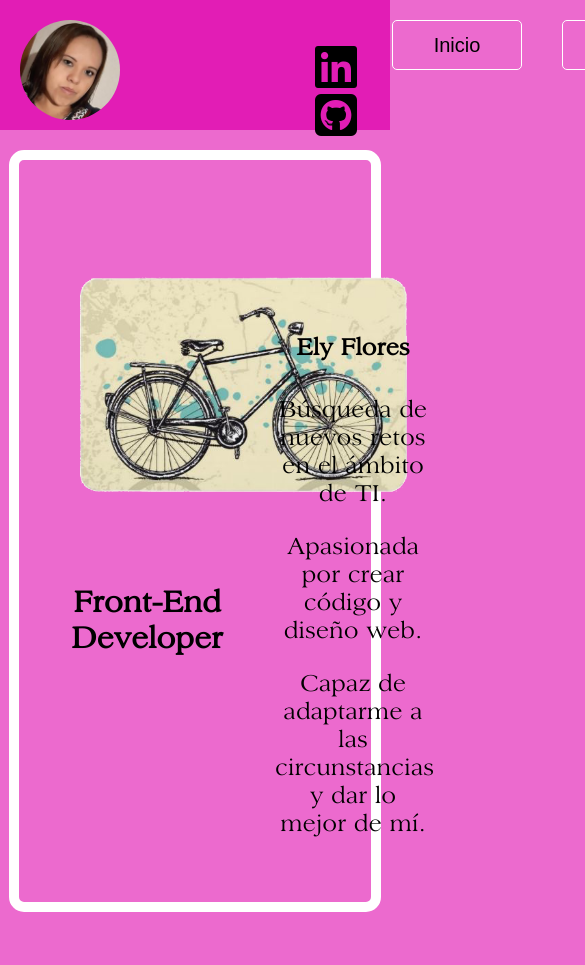
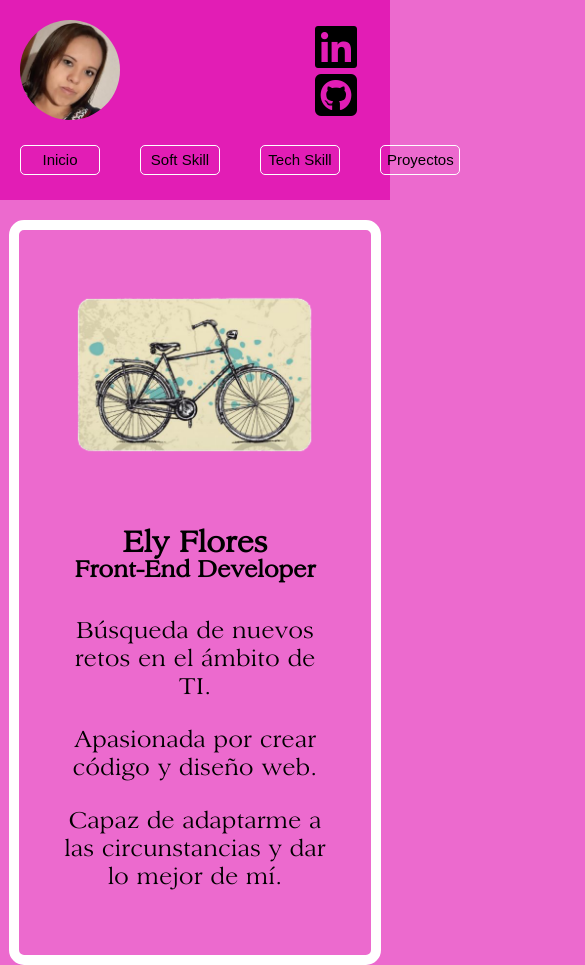
Before and after one commit to ElizaFlores11/Ely_Flores, a React (Create React App) app: page / in a window 390 px wide. Shown: the top 965 px of the page, 585 px wide, since content can reach past the window. Before the commit the page ends 912 px from the top, so only its background shows below. Built offline with nearby package versions, Linux system fonts and the light colour scheme.

Commit message:
responsive

```diff
--- a/src/componets/Header/Header.js
+++ b/src/componets/Header/Header.js
@@ -4,7 +4,7 @@ import Logo from '../../img/elyflores.jpg';
 
 const Header = () =>{
  return (
-     <header className="head" >
+     <header className="flex head" >
        <div>
         <img
             src={Logo}
--- a/src/componets/Home/Home.js
+++ b/src/componets/Home/Home.js
@@ -13,10 +13,10 @@ return (
             src={bicicleta}
             alt="Ely"
         />
-        <h1>Front-End Developer</h1>
+        <h1>Ely Flores</h1>
         </div>
         <div className="descripcion">
-            <h4>Ely Flores</h4>
+            <h4> Front-End Developer</h4>
             <p>Búsqueda de nuevos retos en el ámbito de TI. </p>
             <p>Apasionada por crear código y diseño web. </p>
             <p>Capaz de adaptarme a las circunstancias y dar lo mejor de mí.</p>
--- a/src/styles/Styles.scss
+++ b/src/styles/Styles.scss
@@ -30,9 +30,12 @@ body{
 }
 .img-head{
         padding: $veinte-pixeles;
-        width: 100px;
-        height: 100px;
+        width: $cincuenta-porciento;
+        height: $cien-pixeles;
         border-radius: 150px;
+}
+.img-head{
+    width: $cien-pixeles;
 }
 .flex{
     display: $flex;
@@ -41,9 +44,10 @@ body{
 .head-flex{
     display: $flex;
     flex-direction: $row;
+    width: $cincuenta-porciento;
 }
 .flex-width{
-    width: 25%;
+    width: $veinticinco-porciento;
     padding: $veinte-pixeles;
 }
 .img-start{
@@ -53,7 +57,7 @@ body{
     text-align: $center;
 }
 .img-start img{
-    width: 350px;
+    width: $tres-cincuenta-pixeles;
 }
 .descripcion{
     width: $cincuenta-porciento;
@@ -70,7 +74,7 @@ body{
 }
 .descripcion-proyect{
     width: 320px;
-    border-radius: 10px;
+    border-radius: $diez-pixeles;;
     padding: $veinte-pixeles;
     border: $border-azul;
     background-color: $color-crema ;
@@ -90,7 +94,7 @@ body{
     padding: $quince-pixeles;
     text-align: $justify;
     text-decoration: $none;
-    color: black;
+    color: $black;
 }
 .skill{
     padding: $cincuenta-pixeles;
@@ -104,7 +108,7 @@ body{
 }
 .descripcion-skill{
     width: 320px;
-    border-radius: 10px;
+    border-radius: $diez-pixeles;
     padding: $veinte-pixeles;
     border: $border-azul;
     background-color: $color-crema ;
@@ -141,7 +145,7 @@ body{
     border-radius: 5px;
 }
 .btn-view:hover{
-    background-color: black;
+    background-color: $black;
     color: white;
 }
 .icon{
@@ -152,7 +156,48 @@ body{
     margin-left: 300px;
 }
 .img-project{
-    width: 180pz;
+    width: 180px;
     height: $cientotreinta-pixeles;
     margin-left: $cincuenta-pixeles
 }
+
+@media screen and (max-width: $break-large) {
+    .proyect{
+        flex-wrap: $wrap ;
+    }
+    .descripcion-skill{
+        flex-wrap: $wrap;
+    }
+    .descripcion{
+        flex-wrap: $wrap;
+        margin-top: -80px;
+        width: $cien-porciento;
+
+    }
+    .flex{
+        flex-wrap: $wrap;
+    }
+    .top{
+        margin-top: -120px;
+    }
+    .img-start{
+        padding: $cero;
+        width: $cien-porciento;
+        text-align-last: $center
+    }
+    .img-start img{
+        width: 250px;
+    }
+    .head-flex{
+        width: $cien-porciento;
+        padding: $cero;
+    }
+    .head{
+        height: 200px;
+    }
+    .btn-view{
+        width: 80px;
+        font-size: $quince-pixeles;
+        height: $treinta-pixeles;
+    }
+     }
--- a/src/styles/_General.scss
+++ b/src/styles/_General.scss
@@ -42,3 +42,11 @@ $menos-top: -65px;
 
 $rotate: rotate(-50deg);
 $dos-cincuenta-pixeles: 250px;
+
+$black: black;
+$veinticinco-porciento: 25%;
+$tres-cincuenta-pixeles: 350px;
+$diez-pixeles: 10px;
+$wrap: wrap;
+$break-large: 1200px;
+$trescientos: 300px;
```
